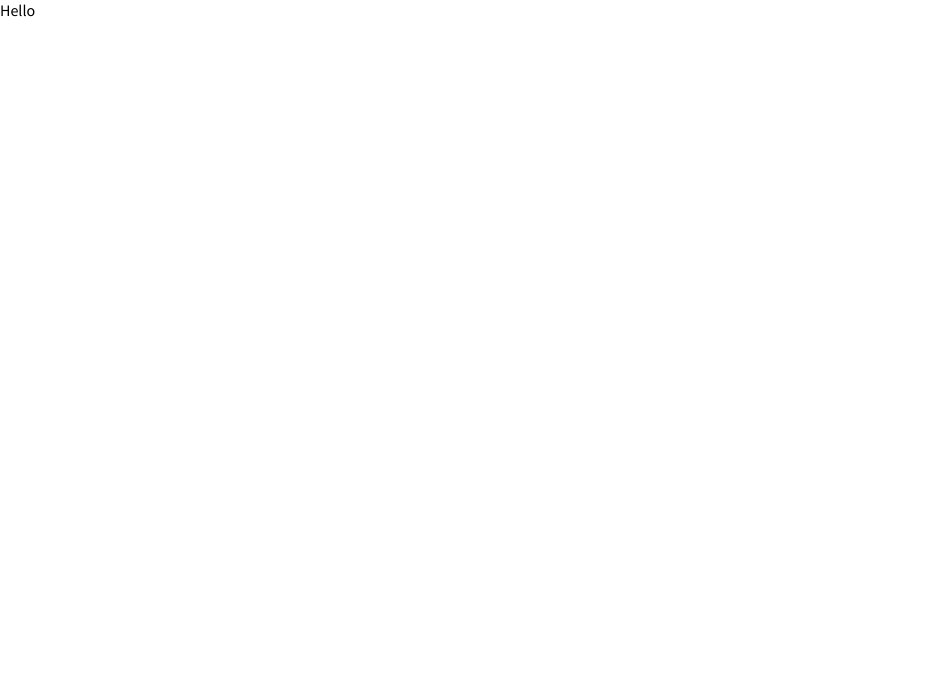
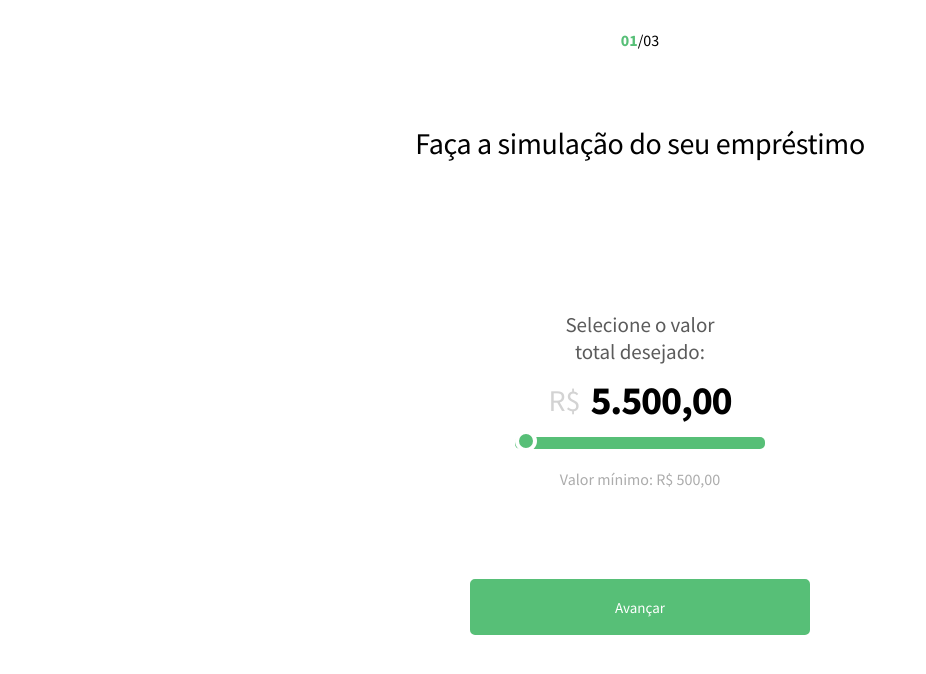
Before and after one commit to anajuliabit/web-agiliza, a React (Create React App) app: page /simulation in a window 1280 px wide. Shown: the top 674 px of the page, without its empty margins (0-926 px from the left). Built offline with nearby package versions, Linux system fonts and the light colour scheme.

Commit message:
feat: step 1 simulation

```diff
--- a/package.json
+++ b/package.json
@@ -6,8 +6,10 @@
     "@testing-library/jest-dom": "^4.2.4",
     "@testing-library/react": "^9.3.2",
     "@testing-library/user-event": "^7.1.2",
+    "rc-slider": "^9.3.1",
     "react": "^16.13.1",
     "react-dom": "^16.13.1",
+    "react-input-range": "^1.3.0",
     "react-multi-carousel": "^2.5.5",
     "react-router-dom": "^5.2.0",
     "react-scripts": "3.4.1"
--- /dev/null
+++ b/src/components/Slider/index.js
@@ -0,0 +1,19 @@
+import React, { useState } from "react";
+import "./styles.css";
+
+export const Slider = () => {
+  const [ranger, setRanger] = useState("0");
+
+  return (
+    <input
+      type="range"
+      id="campo"
+      className="range"
+      min={500}
+      max={35000}
+      value={ranger}
+      step={50}
+      onChange={(e) => setRanger(e.target.value)}
+    />
+  );
+};
--- /dev/null
+++ b/src/components/Slider/styles.css
@@ -0,0 +1,88 @@
+input[type="range"] {
+  height: 32px;
+  -webkit-appearance: none;
+  margin: 10px 0;
+  width: 100%;
+}
+input[type="range"]:focus {
+  outline: none;
+}
+input[type="range"]::-webkit-slider-runnable-track {
+  width: 100%;
+  height: 12px;
+  cursor: pointer;
+  animate: 0.2s;
+  background: #57bf77;
+  border-radius: 5px;
+  border: 0px solid #18d501;
+}
+input[type="range"]::-webkit-slider-thumb {
+  box-shadow: 0px 0px 0px #00aa00;
+  border: 4px solid #ffffff;
+  height: 22px;
+  width: 22px;
+  border-radius: 20px;
+  background: #57bf77;
+  cursor: pointer;
+  -webkit-appearance: none;
+  margin-top: -7px;
+}
+input[type="range"]:focus::-webkit-slider-runnable-track {
+  background: #57bf77;
+}
+input[type="range"]::-moz-range-track {
+  width: 100%;
+  height: 12px;
+  cursor: pointer;
+  animate: 0.2s;
+  box-shadow: 1px 1px 1px #002200;
+  background: #57bf77;
+  border-radius: 5px;
+  border: 0px solid #18d501;
+}
+input[type="range"]::-moz-range-thumb {
+  box-shadow: 0px 0px 0px #00aa00;
+  border: 4px solid #ffffff;
+  height: 22px;
+  width: 22px;
+  border-radius: 20px;
+  background: #57bf77;
+  cursor: pointer;
+}
+input[type="range"]::-ms-track {
+  width: 100%;
+  height: 12px;
+  cursor: pointer;
+  animate: 0.2s;
+  background: transparent;
+  border-color: transparent;
+  color: transparent;
+}
+input[type="range"]::-ms-fill-lower {
+  background: #57bf77;
+  border: 0px solid #18d501;
+  border-radius: 10px;
+  box-shadow: 1px 1px 1px #002200;
+}
+input[type="range"]::-ms-fill-upper {
+  background: #57bf77;
+  border: 0px solid #18d501;
+  border-radius: 10px;
+  box-shadow: 1px 1px 1px #002200;
+}
+input[type="range"]::-ms-thumb {
+  margin-top: 1px;
+  box-shadow: 0px 0px 0px #00aa00;
+  border: 4px solid #ffffff;
+  height: 22px;
+  width: 22px;
+  border-radius: 20px;
+  background: #57bf77;
+  cursor: pointer;
+}
+input[type="range"]:focus::-ms-fill-lower {
+  background: #57bf77;
+}
+input[type="range"]:focus::-ms-fill-upper {
+  background: #57bf77;
+}
--- a/src/pages/Home/index.js
+++ b/src/pages/Home/index.js
@@ -9,7 +9,7 @@ import { CustomButton } from "../../components/CustomButton";
 export const Home = () => {
   const navigation = useHistory();
   function handleLoan() {
-    navigation.push("/simulate");
+    navigation.push("/simulation");
   }
   function handleInvest() {
     navigation.push("/invest");
--- a/src/pages/Home/styles.css
+++ b/src/pages/Home/styles.css
@@ -22,8 +22,8 @@ p {
   font-size: 35px;
 }
 
-.item h1,
-p {
+.item > h1,
+.item > p {
   margin: 0 70px 0 30px;
 }
 
--- a/src/pages/Simulation/index.js
+++ b/src/pages/Simulation/index.js
@@ -1,6 +1,36 @@
-import React from "react";
+import React, { useState } from "react";
 import "./styles.css";
+import { Slider } from "../../components/Slider";
+import { CustomButton } from "../../components/CustomButton";
+import { useHistory } from "react-router-dom";
 
 export const Simulation = () => {
-  return <div>Hello </div>;
+  const navigation = useHistory();
+  function handleContinue() {
+    navigation.push("/simulation");
+  }
+  return (
+    <div className="container">
+      <div className="step">
+        <span className="actual">01</span>
+        <span>/03</span>
+      </div>
+      <span class="title">Faça a simulação do seu empréstimo</span>
+      <div className="simulation">
+        <span>Selecione o valor total desejado:</span>
+        <div className="value">
+          <span>R$</span>
+          <h1> 5.500,00</h1>
+        </div>
+
+        <div className="slider">
+          <Slider />
+          <p className="label">Valor mínimo: R$ 500,00 </p>
+        </div>
+      </div>
+      <div className="button">
+        <CustomButton onClick={handleContinue}>Avançar</CustomButton>
+      </div>
+    </div>
+  );
 };
--- a/src/pages/Simulation/styles.css
+++ b/src/pages/Simulation/styles.css
@@ -0,0 +1,87 @@
+.container {
+  display: flex;
+  flex-direction: column;
+  justify-content: center;
+  align-items: center;
+  height: 100vh;
+  position: relative;
+}
+
+.container > .step {
+  display: flex;
+  align-items: center;
+  justify-content: center;
+  position: absolute;
+  top: 30px;
+  font-style: 20px;
+}
+
+.container > .step > .actual {
+  color: #57bf77;
+  font-weight: bold;
+}
+
+.container > .title {
+  font-size: 30px;
+  margin: 50px;
+  text-align: center;
+  font-weight: 300;
+  letter-spacing: -0.01em;
+  line-height: 93.7%;
+  position: absolute;
+  font-style: normal;
+  top: 80px;
+}
+
+.simulation {
+  display: flex;
+  flex-direction: column;
+  align-items: center;
+  justify-content: center;
+}
+
+.simulation > span {
+  color: #5b5b5b;
+  font-size: 21px;
+  width: 180px;
+  text-align: center;
+  margin-bottom: 20px;
+}
+
+.simulation > .value {
+  display: flex;
+  justify-content: center;
+  align-items: center;
+}
+
+.simulation > .value > span {
+  font-size: 30px;
+  color: #d3d3d3;
+  line-height: 79.69%;
+  margin-right: 10px;
+}
+
+.simulation > .value > h1 {
+  font-size: 40px;
+  line-height: 79.69%;
+  letter-spacing: -0.03em;
+}
+
+.simulation > .slider {
+  display: flex;
+  flex-direction: column;
+  align-items: center;
+  justify-content: center;
+  width: 250px;
+}
+
+.simulation > .slider > p {
+  font-size: 16px;
+  color: #acacac;
+  text-align: center;
+}
+
+.container > .button {
+  bottom: 160px;
+  position: absolute;
+}
```
Also changed, not shown: 1 other file (tests, documents, lock files or other folders).
